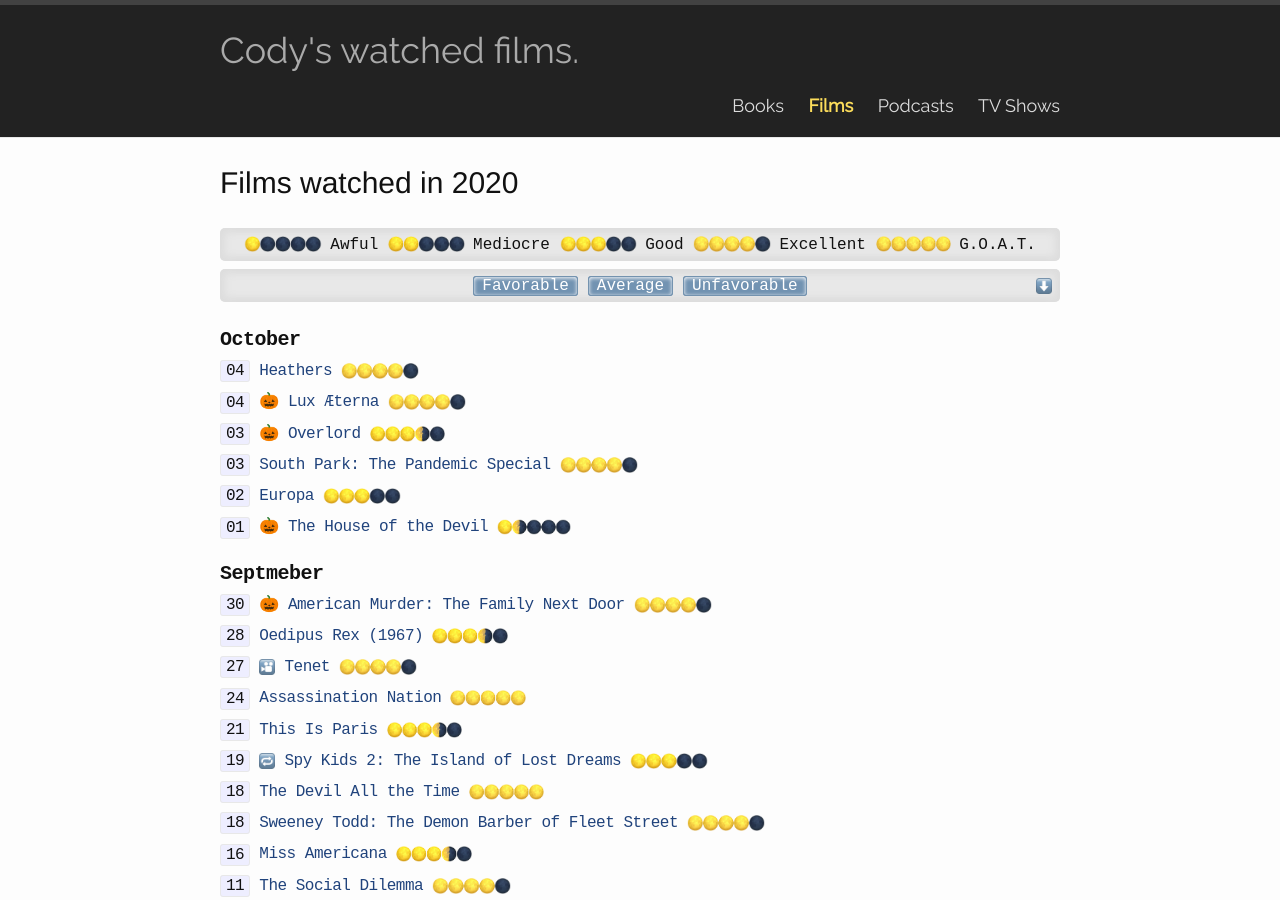
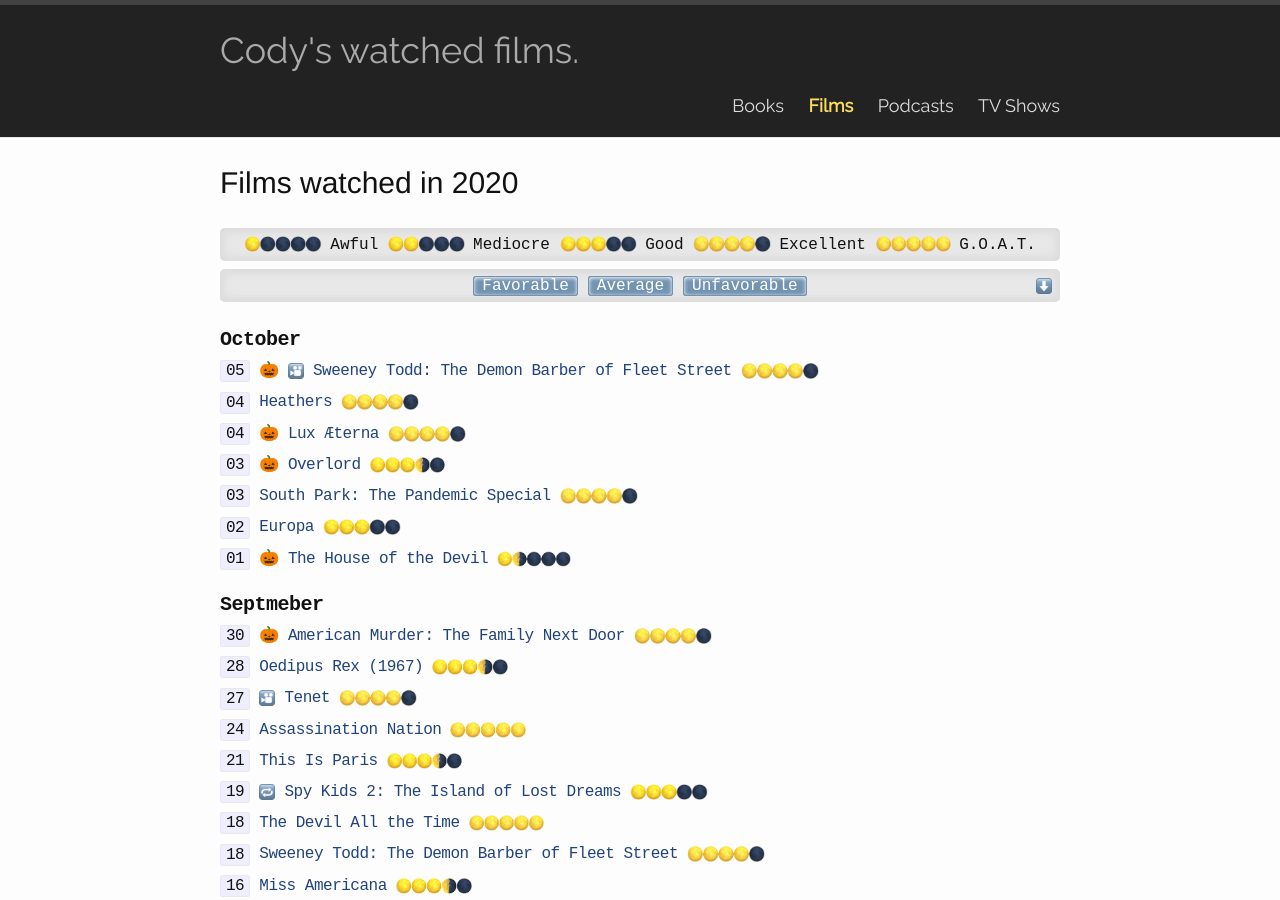
Before and after one commit to codydalerodgers/personal-blog, a Jekyll site: the page built from _films/2020.md, in a window 1280 px wide and 900 px high. Built offline with Jekyll 4.4.1, drawn with Linux system fonts in a browser that asks for light colours.

Commit message:
Update 2020.md

```diff
--- a/_films/2020.md
+++ b/_films/2020.md
@@ -5,6 +5,8 @@
 category: films
 ---
 ## October
+`05` 🎃 {{ site.tr }} [Sweeney Todd: The Demon Barber of Fleet Street](https://www.imdb.com/title/tt0408236/) {{ site.r4 }}
+
 `04` [Heathers](https://www.imdb.com/title/tt0097493/) {{ site.r4 }}
 
 `04` 🎃 [Lux Æterna](https://www.imdb.com/title/tt10272534/) {{ site.r4 }}
```
